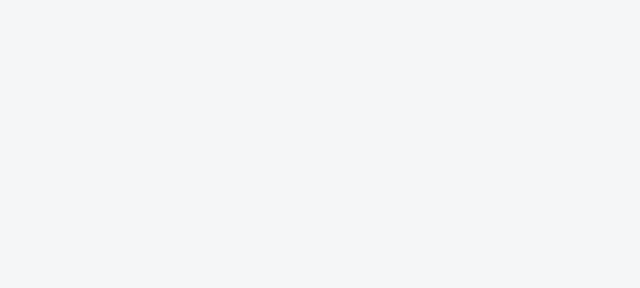
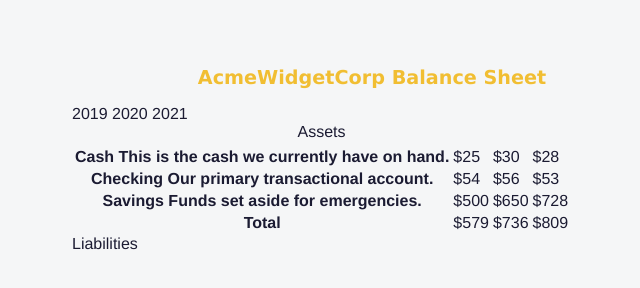
Before and after one commit to havasimate/FCC, a plain HTML site: page Responsive-Web-Design/Balance-Sheet/index.html in a window 1280 px wide. Shown: the whole page, without its empty margins (268-908 px from the left). Drawn offline with Linux system fonts and the light colour scheme; files that its build step writes are made by us from their sources.

Commit message:
Update index.html

```diff
--- a/Responsive-Web-Design/Balance-Sheet/index.html
+++ b/Responsive-Web-Design/Balance-Sheet/index.html
@@ -9,6 +9,65 @@
   <body>
     <main>
       <section>
+        <h1>
+          <span class="flex">
+            <span>AcmeWidgetCorp</span>
+            <span>Balance Sheet</span>
+          </span>
+        </h1>
+        <div id="years" aria-hidden="true">
+          <span class="year">2019</span>
+          <span class="year">2020</span>
+          <span class="year">2021</span>
+        </div>
+        <div class="table-wrap">
+          <table>
+            <caption>Assets</caption>
+            <thead>
+              <tr>
+                <td></td>
+                <th><span class="sr-only year">2019</span></th>
+                <th><span class="sr-only year">2020</span></th>
+                <th class="current"><span class="sr-only year">2021</span></th>
+              </tr>
+            </thead>
+            <tbody>
+              <tr class="data">
+                <th>Cash <span class="description">This is the cash we currently have on hand.</span></th>
+                <td>$25</td>
+                <td>$30</td>
+                <td class="current">$28</td>
+              </tr>
+              <tr class="data">
+                <th>Checking <span class="description">Our primary transactional account.</span></th>
+                <td>$54</td>
+                <td>$56</td>
+                <td class="current">$53</td>
+              </tr>
+              <tr class="data">
+                <th>Savings <span class="description">Funds set aside for emergencies.</span></th>
+                <td>$500</td>
+                <td>$650</td>
+                <td class="current">$728</td>
+              </tr>
+              <tr class="total">
+                <th>Total <span class="sr-only">Assets</span></th>
+                <td>$579</td>
+                <td>$736</td>
+                <td class="current">$809</td>
+              </tr>
+            </tbody>
+          </table>
+          <table>
+            <caption>Liabilities</caption>
+            <thead>
+            </thead>
+            <tbody>
+            </tbody>
+          </table>
+          <table>
+          </table>
+        </div>
       </section>
     </main>
   </body>
```
